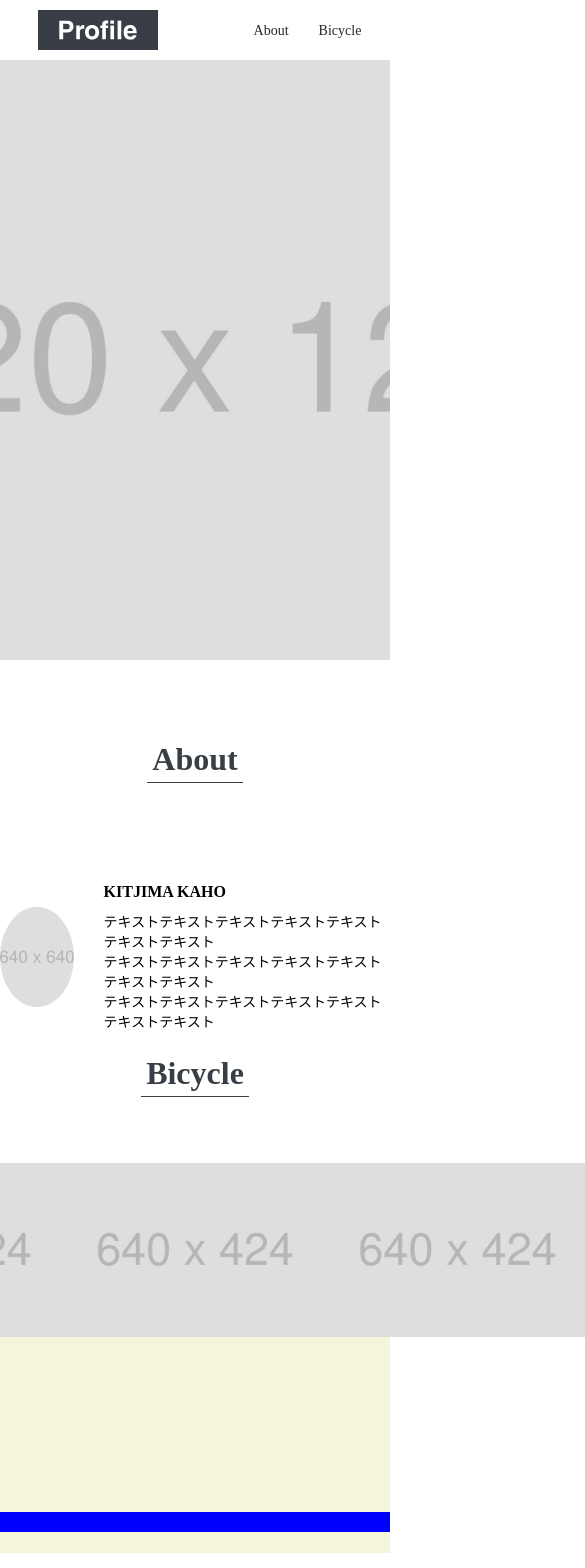
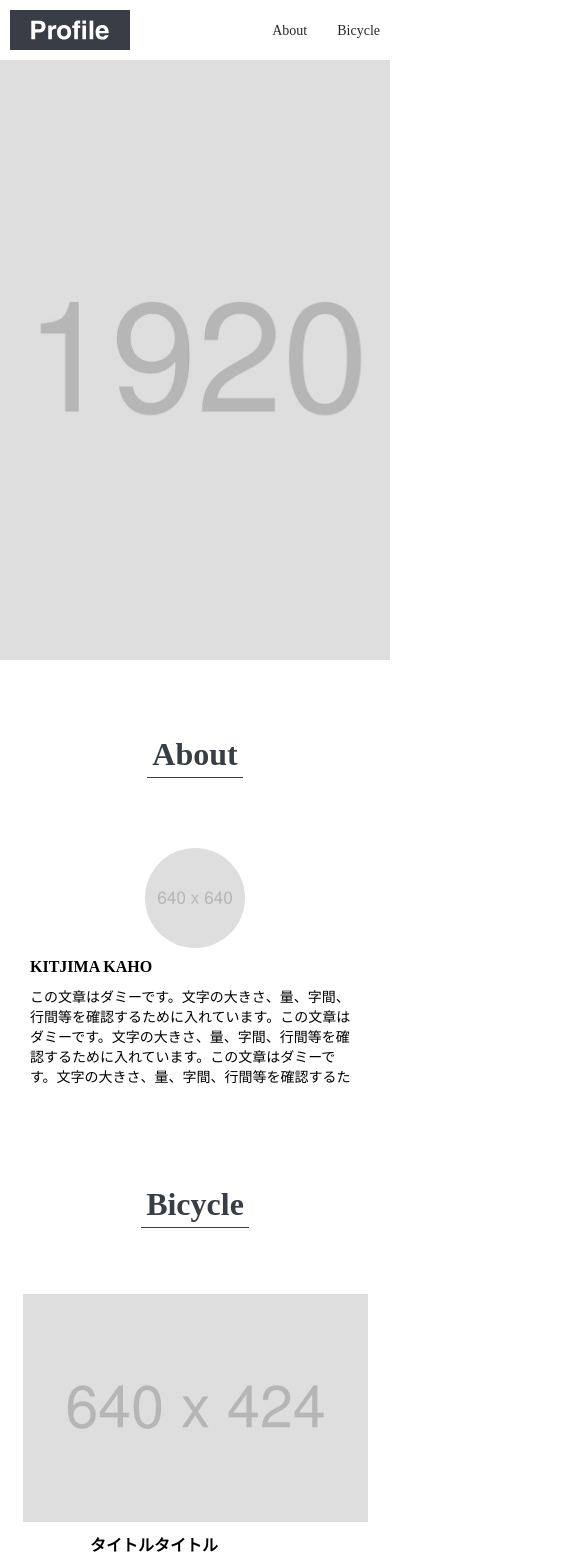
Before and after one commit to Ktjm-555/bikeHP, a Nuxt app: page / in a window 390 px wide. Shown: the top 1568 px of the page, 585 px wide, since content can reach past the window. Built offline with nearby package versions, Linux system fonts and the light colour scheme.

Commit message:
ほぼ完成

```diff
--- a/components/Header.vue
+++ b/components/Header.vue
@@ -59,4 +59,22 @@ header {
     }
   }
 }
+
+@media screen and (max-width:600px)   {
+  header {
+
+    .header_container {
+
+      .logo_wrapper {
+        justify-content: start;
+        margin: 10px;
+      }
+
+      nav {
+        justify-content: flex-end;
+        margin: 10px;
+      }
+    }
+  }
+}
 </style>
--- a/pages/index.vue
+++ b/pages/index.vue
@@ -22,9 +22,7 @@ console.log('hello script setup')
           KITJIMA KAHO
         </p>
         <p class="text">
-          テキストテキストテキストテキストテキストテキストテキスト<br>
-          テキストテキストテキストテキストテキストテキストテキスト<br>
-          テキストテキストテキストテキストテキストテキストテキスト<br>
+          この文章はダミーです。文字の大きさ、量、字間、行間等を確認するために入れています。この文章はダミーです。文字の大きさ、量、字間、行間等を確認するために入れています。この文章はダミーです。文字の大きさ、量、字間、行間等を確認するために入れています。この文章はダミーです。文字の大きさ、量、字間、行間等を確認するために入れています。この文章はダミーです。文字の大きさ、量、字間、行間等を確認するために入れています。この文章はダミーです。文字の大きさ、量、字間、行間等を確認するために入れています。この文章はダミーです。文字の大きさ、量、字間、行間等を確認するために入れています。この文章はダミーです。文字の大きさ、量、字間、行間等を確認するために入れています。この文章はダミーです。文字の大きさ、量、字間、行間等を確認するために入れています。この文章はダミーです。文字の大きさ、量、字間、行間等を確認するために入れています。この文章はダミーです。文字の大きさ、量、字間、行間等を確認するために入れています。この文章はダミーです。文字の大きさ、量、字間、行間等を確認するために入れています。この文章はダミー
         </p>
       </div>
     </div>
@@ -39,25 +37,36 @@ console.log('hello script setup')
         <div class="detail">
           <div class="detail_image">
             <img src="~/assets/img/bicycle1.jpg">
+          </div>
+          <div class="datail_text">
+            <p class="bicycle_detail_title">タイトルタイトル</p>
+            <p class="bicycle_detail_text">この文章はダミーです。文字の大きさ、量、字間、行間等を確認するために入れています。この文章はダミーです。文字の大きさ、量、字間、行間等を確認するために入れています。この文章はダミーです。文字の大きさ、量、字間、行間等を確認するために入れています。この文章はダミーです。文字の大きさ、量、字間、行間等を確認するために入れています。この文章はダミーです。文字の大きさ、量、字間、行間等を確認するために入れています。この文章はダミーです。文字の大きさ、量、字間、行間等を確認するために入れています。この文章はダミーです。文字の大きさ、量、字間、行間等を確認するために入れています。この文章はダミーです。文字の大きさ、量、字間、行間等を確認するために入れています。この文章はダミーです。文字の大きさ、量、字間、行間等を確認するために入れています。この文章はダミーです。文字の大きさ、量、字間、行間等を確認するために入れています。この文章はダミーです。文字の大きさ、量、字間、行間等を確認するために入れています。この文章はダミーです。文字の大きさ、量、字間、行間等を確認するために入れています。この文章はダミー
+</p>
+          </div>
+        </div>
+        <div class="detail">
+          <div class="detail_image">
+            <img src="~/assets/img/bicycle2.jpg">
+          </div>
+          <div class="datail_text">
             <p class="bicycle_detail_title">タイトルタイトル</p>
             <p class="bicycle_detail_text">テキストテキストテキスト</p>
           </div>
         </div>
         <div class="detail">
             <div class="detail_image">
-            <img src="~/assets/img/bicycle2.jpg">
+              <img src="~/assets/img/bicycle3.jpg">
             </div>
-        </div>
-        <div class="detail">
-            <div class="detail_image">
-              <img src="~/assets/img/bicycle3.jpg">
+            <div class="datail_text">
+              <p class="bicycle_detail_title">タイトルタイトル</p>
+              <p class="bicycle_detail_text">テキストテキストテキスト</p>
             </div>
         </div>
       </div>
     </div>
   </div>
-
   <footer>
+    © 2020 Profile
   </footer>
 
 </div>
@@ -70,6 +79,8 @@ console.log('hello script setup')
 
 </style>
 <style lang="scss" scoped>
+html {
+
   div {
 
     .image_area {
@@ -105,7 +116,7 @@ div {
         height: 197px;
         display: flex;
         justify-content: center;
-      align-items: center;
+        margin-bottom: 10px;
 
         .profile_image {
           width: 100px;
@@ -121,6 +132,9 @@ div {
 
         .profile_text {
           margin-left: 30px;
+          margin-bottom: 10px;
+          max-width: 533px;
+          height: 80px;
 
           .name {
             font-weight: bold;
@@ -128,14 +142,17 @@ div {
           }
 
           .text {
-          font-size: 14px
+            max-height: 100%;
+            overflow: auto;
+            overflow-x: hidden;
+            font-size: 14px;
           }
         }
       }
     }
 
     .bicycle_area {
-    height: 457px;
+      height: auto;
 
       .bicycle_title {
         height: 48px;
@@ -156,14 +173,17 @@ div {
       }
 
       .bicycle_detail {
-      margin-top: 60px;
-      background-color: beige;
+        margin: 60px 10px 10px 10px;
         display: flex;
         justify-content: center;
+        max-height: 100%;
+        overflow: auto;
 
         .detail_box {
           display: flex;
-        height: 390px;
+
+          .detail {
+            margin: 0 8px;
 
             .detail_image {
               width: 262.8px;
@@ -173,23 +193,93 @@ div {
                 width: 100%;
                 height: 100%;
               }
+            }
+
+            .datail_text {
+              text-align: center;
+              width: 262.8px;
 
               .bicycle_detail_title {
-            margin: 10px auto;
+                font-weight: bold;
+                padding: 10px 0;
               }
             }
           }
-
-
+        }
       }
     }
 
     footer {
       height: 20px;
-    background-color: blue;
-
+      width: 100%;
+      text-align: center;
+    }
+  }
 }
 
+@media screen and (max-width:600px)   {
+  html {
 
+    div {
+      .image_area {
+        object-position:0 50%;
+      }
+
+      .about_area {
+        height: auto;
+        margin-bottom: 100px;
+
+        .about_title {
+          height: 188px;
+        }
+
+        .about_detail {
+          display: block;
+          height: auto;
+          margin: 0 15px;
+
+          .profile_image {
+            margin: 0 auto;
+          }
+
+          .profile_text {
+            height: auto;
+            margin: 0 15px;
+
+            .name {
+             margin-top: 10px;
+            }
+
+            .text {
+              height: 100px;
+            }
+          }
+        }
+      }
+
+      .bicycle_area {
+        .bicycle_detail {
+          .detail_box {
+            display: block;
+
+            .detail {
+              &:last-child {
+                margin-bottom: 100px;
+              }
+
+              .detail_image {
+                width: 345px;
+                height: 228px;
+              }
+            }
+          }
+
+          .datail_text {
+            margin-bottom: 30px;
+          }
+        }
+      }
+    }
+  }
 }
 </style>
```
Lines whose indentation alone changed are shown as unchanged.
